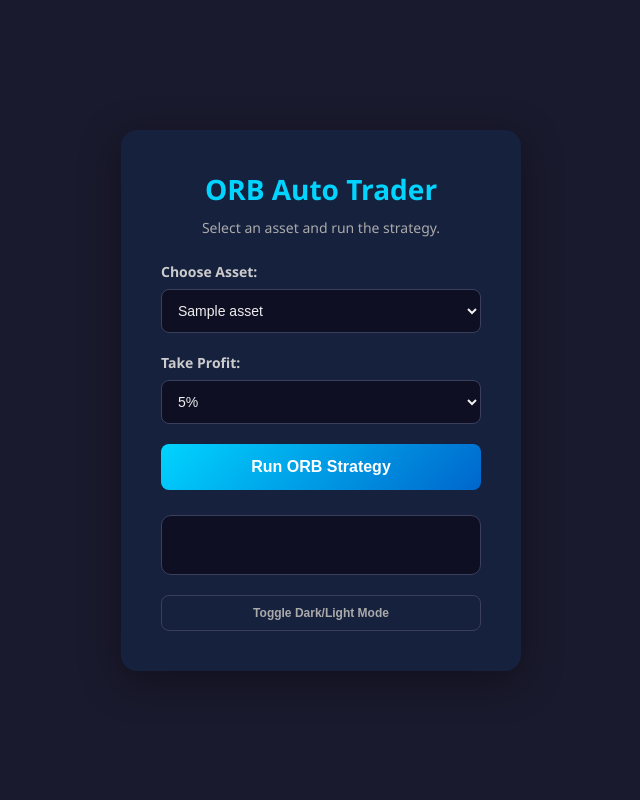
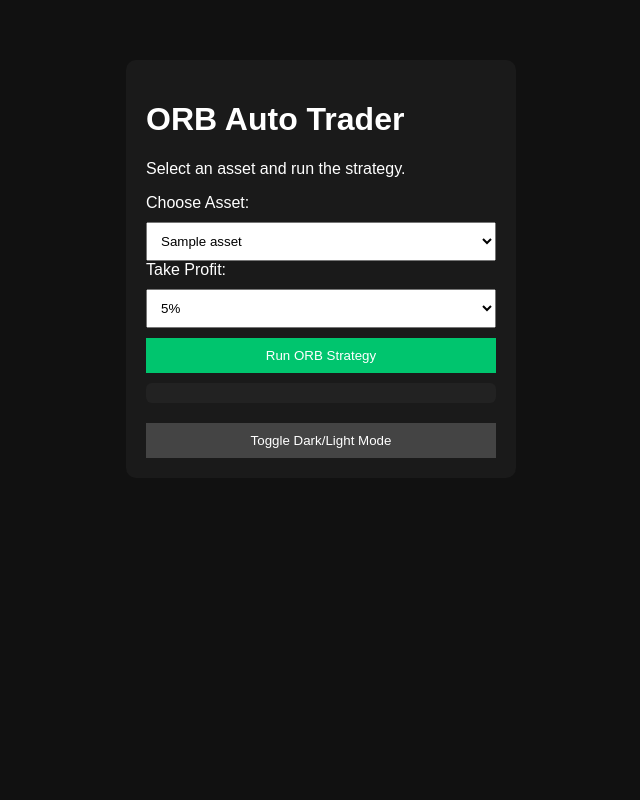
Before and after one commit to Johnnyqureshi/JQFinance, a Flask app: template templates/index.html in a window 1280 px wide. Shown: the whole page, without its empty margins (319-959 px from the left). Run offline with Flask 3, Linux system fonts and the light colour scheme; the template is opened without the code that fills it: most values are stand-ins (such as "Sample title", 1, 10 or a date in 2020).

Commit message:
Update website styling to a simpler dark theme
Updated static/style.css to implement a simplified, darker theme with adjusted element styling for a cleaner user interface.

Replit-Commit-Author: Agent
Replit-Commit-Session-Id: a2bbaf12-8b26-4f90-9644-7bc812e47271
Replit-Commit-Checkpoint-Type: full_checkpoint
Replit-Commit-Event-Id: 2fa9626b-7a60-42a8-b550-a1672143e300
Replit-Commit-Screenshot-Url: https://storage.googleapis.com/screenshot-production-us-central1/b916305a-f631-4e77-949a-84a5daadd821/a2bbaf12-8b26-4f90-9644-7bc812e47271/4tSupxQ
Replit-Helium-Checkpoint-Created: true

```diff
--- a/static/style.css
+++ b/static/style.css
@@ -1,176 +1,53 @@
-* {
-    margin: 0;
-    padding: 0;
-    box-sizing: border-box;
+body {
+    font-family: Arial;
+    background: #111;
+    color: white;
+    transition: 0.3s;
 }
 
-body {
-    font-family: 'Segoe UI', Tahoma, Geneva, Verdana, sans-serif;
-    background-color: #1a1a2e;
-    color: #eee;
-    min-height: 100vh;
-    display: flex;
-    align-items: center;
-    justify-content: center;
-    transition: background-color 0.3s, color 0.3s;
-}
-
-body.light-mode {
-    background-color: #f5f5f5;
-    color: #333;
+.light-mode {
+    background: #f3f3f3;
+    color: #222;
 }
 
 .container {
-    background: #16213e;
-    padding: 40px;
-    border-radius: 16px;
-    box-shadow: 0 10px 40px rgba(0, 0, 0, 0.4);
-    max-width: 400px;
-    width: 90%;
-    text-align: center;
+    width: 350px;
+    margin: auto;
+    margin-top: 60px;
+    padding: 20px;
+    border-radius: 10px;
+    background: #1a1a1a;
 }
 
-body.light-mode .container {
-    background: #fff;
-    box-shadow: 0 10px 40px rgba(0, 0, 0, 0.1);
+.light-mode .container {
+    background: white;
 }
 
-h1 {
-    font-size: 28px;
-    margin-bottom: 10px;
-    color: #00d4ff;
-}
-
-body.light-mode h1 {
-    color: #0066cc;
-}
-
-p {
-    color: #aaa;
-    margin-bottom: 25px;
-    font-size: 14px;
-}
-
-body.light-mode p {
-    color: #666;
-}
-
-label {
-    display: block;
-    text-align: left;
-    margin-bottom: 8px;
-    font-weight: 600;
-    font-size: 14px;
-    color: #ccc;
-}
-
-body.light-mode label {
-    color: #444;
-}
-
-select {
+select, button {
     width: 100%;
-    padding: 12px;
-    margin-bottom: 20px;
-    border: 1px solid #3a3f5c;
-    border-radius: 8px;
-    background: #0f0f23;
-    color: #eee;
-    font-size: 14px;
-    cursor: pointer;
-    transition: border-color 0.3s;
-}
-
-body.light-mode select {
-    background: #f9f9f9;
-    border-color: #ddd;
-    color: #333;
-}
-
-select:focus {
-    outline: none;
-    border-color: #00d4ff;
+    padding: 10px;
+    margin-top: 10px;
 }
 
 button {
-    width: 100%;
-    padding: 14px;
-    background: linear-gradient(135deg, #00d4ff, #0066cc);
+    background: #00c56e;
     border: none;
-    border-radius: 8px;
-    color: #fff;
-    font-size: 16px;
-    font-weight: 600;
+    color: white;
     cursor: pointer;
-    transition: transform 0.2s, box-shadow 0.2s;
 }
 
 button:hover {
-    transform: translateY(-2px);
-    box-shadow: 0 6px 20px rgba(0, 212, 255, 0.3);
-}
-
-button:active {
-    transform: translateY(0);
+    background: #00a85d;
 }
 
 .result {
-    margin-top: 25px;
-    padding: 20px;
-    border-radius: 10px;
-    text-align: left;
-    font-size: 14px;
-    line-height: 1.6;
-    min-height: 60px;
-    background: #0f0f23;
-    border: 1px solid #3a3f5c;
-}
-
-body.light-mode .result {
-    background: #f9f9f9;
-    border-color: #ddd;
-}
-
-.result.success {
-    background: rgba(52, 168, 83, 0.15);
-    border-color: #34a853;
-    color: #4caf50;
-}
-
-.result.info {
-    background: rgba(66, 133, 244, 0.15);
-    border-color: #4285f4;
-    color: #64b5f6;
-}
-
-.result.warning {
-    background: rgba(251, 188, 4, 0.15);
-    border-color: #fbbc04;
-    color: #ffc107;
-}
-
-.result.error {
-    background: rgba(234, 67, 53, 0.15);
-    border-color: #ea4335;
-    color: #f44336;
+    background: #222;
+    padding: 10px;
+    margin-top: 10px;
+    border-radius: 6px;
 }
 
 .theme-btn {
+    background: #444;
     margin-top: 20px;
-    background: transparent;
-    border: 1px solid #3a3f5c;
-    color: #aaa;
-    font-size: 12px;
-    padding: 10px;
 }
-
-body.light-mode .theme-btn {
-    border-color: #ddd;
-    color: #666;
-}
-
-.theme-btn:hover {
-    background: rgba(255, 255, 255, 0.05);
-    transform: none;
-    box-shadow: none;
-}
```
